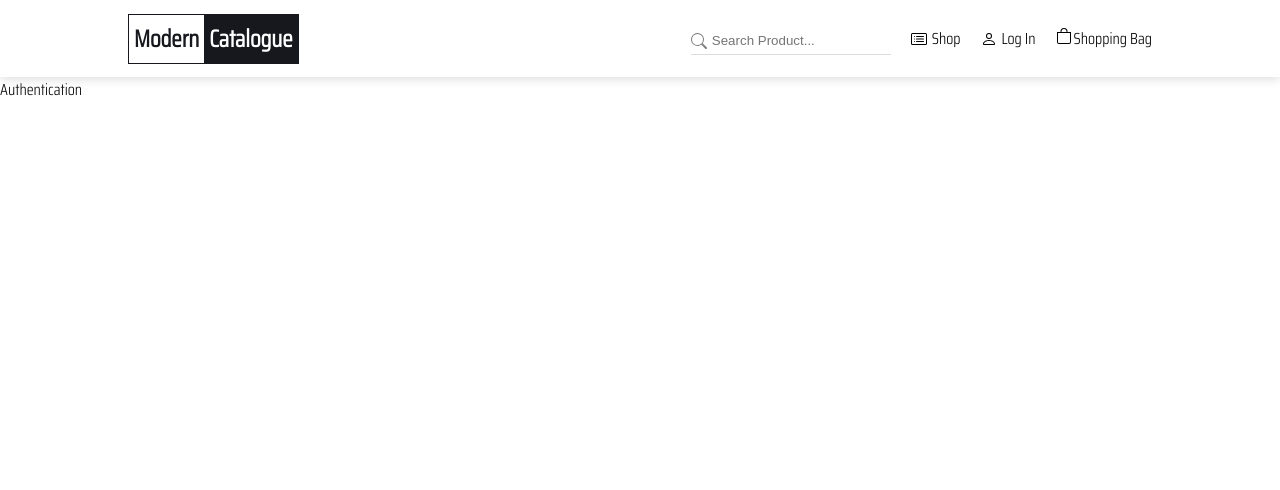
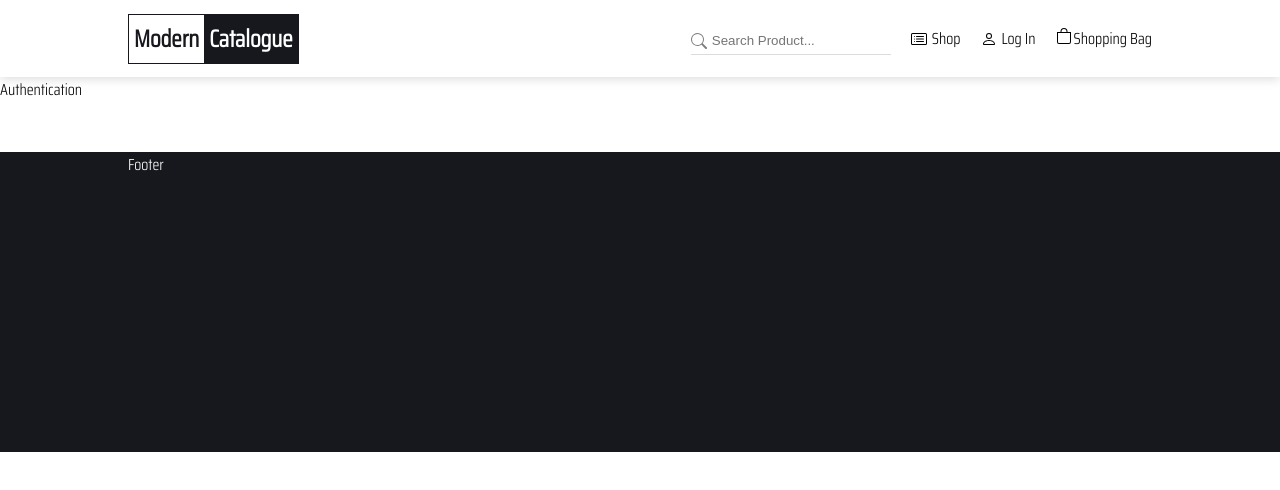
Before and after one commit to yohanesss/modern-catalogue, a React (Create React App) app: page /authentication in a window 1280 px wide. Shown: the top 490 px of the page. Built offline with nearby package versions, Linux system fonts and the light colour scheme; no server answers.

Commit message:
add basic footer

```diff
--- a/src/App.tsx
+++ b/src/App.tsx
@@ -1,5 +1,5 @@
 import React from "react";
-import { Routes, Route } from "react-router-dom";
+import { Routes, Route, Navigate } from "react-router-dom";
 import "./App.css";
 import Navigation from "./routes/navigation/navigation.component";
 import Home from "./routes/home/home.component";
@@ -18,6 +18,7 @@ function App() {
         <Route path="/contact-us" element={<ContactUs />} />
         <Route path="/authentication" element={<Authentication />} />
       </Route>
+      <Route path="*" element={<Navigate to="/" replace />} />
     </Routes>
   );
 }
--- /dev/null
+++ b/src/components/footer/footer.component.tsx
@@ -0,0 +1,12 @@
+import React from "react";
+import { FooterContainer, FooterInnerContainer } from "./footer.styled";
+
+const Footer = () => {
+  return (
+    <FooterContainer>
+      <FooterInnerContainer>Footer</FooterInnerContainer>
+    </FooterContainer>
+  );
+};
+
+export default Footer;
--- /dev/null
+++ b/src/components/footer/footer.styled.tsx
@@ -0,0 +1,14 @@
+import styled from "styled-components";
+
+export const FooterContainer = styled.div`
+  background-color: #16181d;
+  color: white;
+  min-height: 300px;
+  margin-top: 50px;
+`;
+
+export const FooterInnerContainer = styled.div`
+  width: 100%;
+  max-width: 1024px;
+  margin: auto;
+`;
--- a/src/components/productCard/productCard.component.tsx
+++ b/src/components/productCard/productCard.component.tsx
@@ -38,10 +38,10 @@ const ProductCard = ({ product }: ProductCardProps) => {
             ).toFixed(2)}{" "}
             USD
           </ProductOriginalPrice>
-          <ProductPrice>{product.price} USD</ProductPrice>
+          <ProductPrice>{product.price.toFixed(2)} USD</ProductPrice>
         </>
       ) : (
-        <ProductPrice>{product.price}</ProductPrice>
+        <ProductPrice>{product.price.toFixed(2)}</ProductPrice>
       )}
     </ProductCardContainer>
   );
--- a/src/components/productCard/productCard.styles.tsx
+++ b/src/components/productCard/productCard.styles.tsx
@@ -7,6 +7,10 @@ export const ProductCardContainer = styled.div`
   width: calc(25% - 40px);
   border-radius: 10px;
   position: relative;
+
+  @media (max-width: 480px) {
+    width: calc(50% - 40px);
+  }
 `;
 
 export const ProductImageContainer = styled.div`
@@ -54,6 +58,9 @@ export const ProductTitle = styled.h2`
   margin-bottom: 0;
   font-size: 1.2rem;
   line-height: 1.2;
+  text-overflow: ellipsis;
+  overflow: hidden;
+  white-space: nowrap;
 `;
 
 export const ProductBrand = styled.div`
--- a/src/routes/navigation/navigation.component.tsx
+++ b/src/routes/navigation/navigation.component.tsx
@@ -12,6 +12,7 @@ import {
 } from "./navigation.styles";
 
 import companyLogo from "../../assets/company-logo.png";
+import Footer from "../../components/footer/footer.component";
 
 const Navigation = () => {
   // const [loggedIn, setLoggedIn] = useState(false);
@@ -114,6 +115,7 @@ const Navigation = () => {
         </HeaderInnerContainer>
       </HeaderContainer>
       <Outlet />
+      <Footer />
     </>
   );
 };
```
